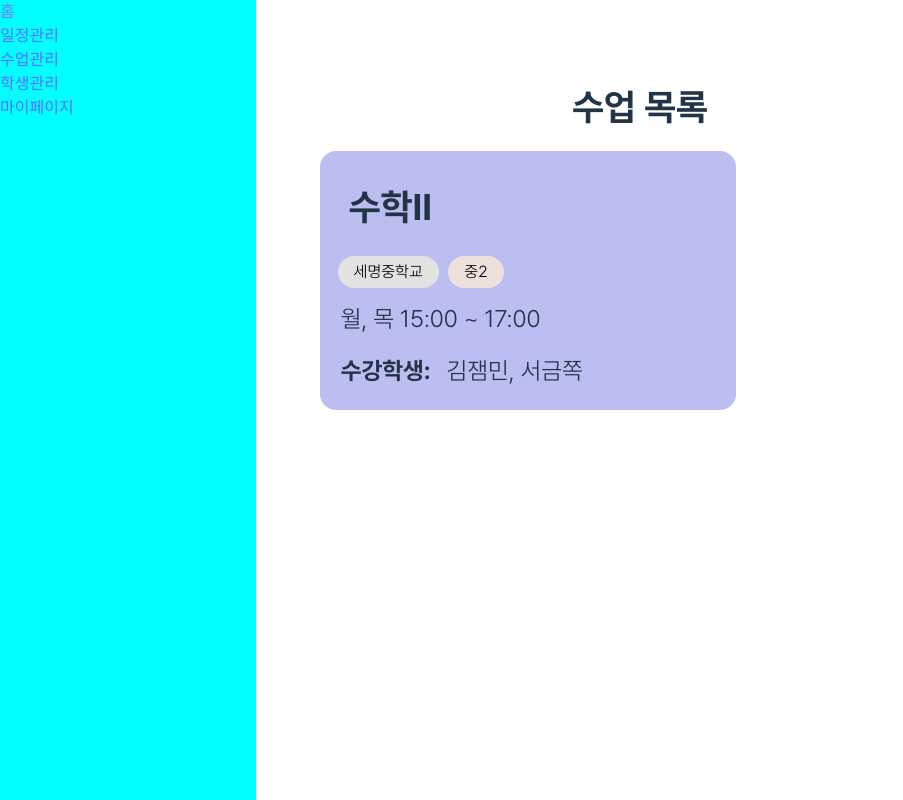
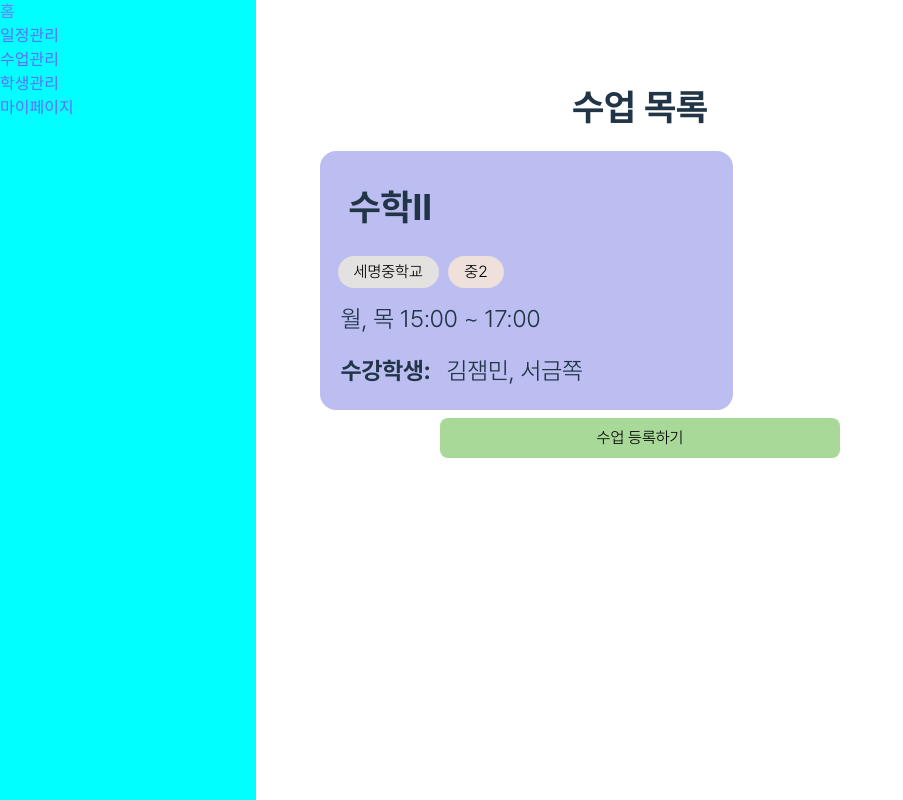
Before and after one commit to eugenieseo16/EduSetpo, a React (Vite) app in the folder frontend/: page /tutor/class in a window 1280 px wide. Shown: the whole page, without its empty margins (0-903 px from the left). Built offline with nearby package versions, Linux system fonts and the light colour scheme.

Commit message:
Design : Long Button 길이,  button & input 글로벌 스타일링

```diff
--- a/frontend/src/components/classManagement/ClassCard.module.scss
+++ b/frontend/src/components/classManagement/ClassCard.module.scss
@@ -3,7 +3,10 @@ $index: 3;
 .classCard {
   background: pink;
   border-radius: 1rem;
-  width: 390px;
+  width: calc(86% - 0.8rem);
+  min-width: 12.2rem;
+  max-width: 24.2rem;
+
   padding: 0.8rem;
 
   &-#{$index} {
--- a/frontend/src/components/common/button/Button.module.scss
+++ b/frontend/src/components/common/button/Button.module.scss
@@ -5,9 +5,9 @@
   font-size: 1rem;
   padding: 0.5rem 1rem;
   margin: 0.5rem;
-  width: 30%;
+  width: 86%;
   min-width: 13rem;
-  max-width: 20rem;
+  max-width: 25rem;
   height: 2.5rem;
   text-overflow: ellipsis;
   white-space: nowrap;
--- a/frontend/src/index.css
+++ b/frontend/src/index.css
@@ -77,13 +77,21 @@ span {
   margin: 0.5rem;
 }
 
+input {
+  border-radius: 1.5rem;
+  border: solid 0.1rem #cecece;
+  padding: 0.5rem 1rem;
+  font-size: 1rem;
+  font-family: 'LIGHT';
+}
+
 button {
   border-radius: 8px;
   border: 1px solid transparent;
   padding: 0.6em 1.2em;
-  font-size: 1em;
+  font-size: 1.5em;
   font-weight: 500;
-  font-family: inherit;
+  font-family: 'LIGHT';
   background-color: #1a1a1a;
   cursor: pointer;
   transition: border-color 0.25s;
--- a/frontend/src/pages/classManagement/ClassManagement.tsx
+++ b/frontend/src/pages/classManagement/ClassManagement.tsx
@@ -1,12 +1,16 @@
 import style from './ClassManagement.module.scss';
 import { Tag } from '../../components/common/tag/Tag';
 import { ClassCard } from '../../components/classManagement/ClassCard';
+
+import { LongButton } from '../../components/common/button/Button';
 
 export const ClassManagement = () => {
   return (
     <div className={style.container}>
       <h1>수업 목록</h1>
       <ClassCard />
+
+      <LongButton variant="success">수업 등록하기</LongButton>
     </div>
   );
 };
--- a/frontend/src/styles/_variables.scss
+++ b/frontend/src/styles/_variables.scss
@@ -5,3 +5,4 @@ $red: #ee6c4d;
 $deep-green: #3e803d;
 $light-green: #a9d998;
 $green-black: #294137;
+$gray: #cecece;
```
